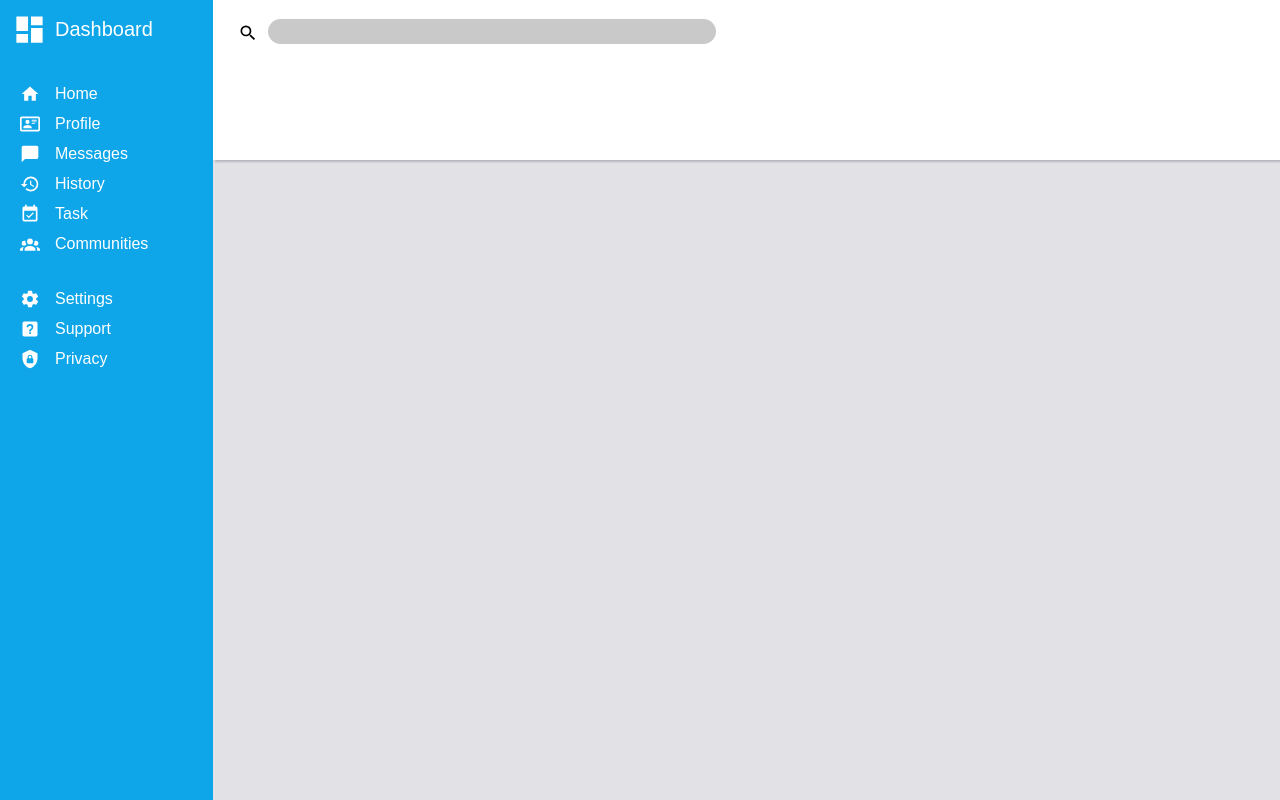
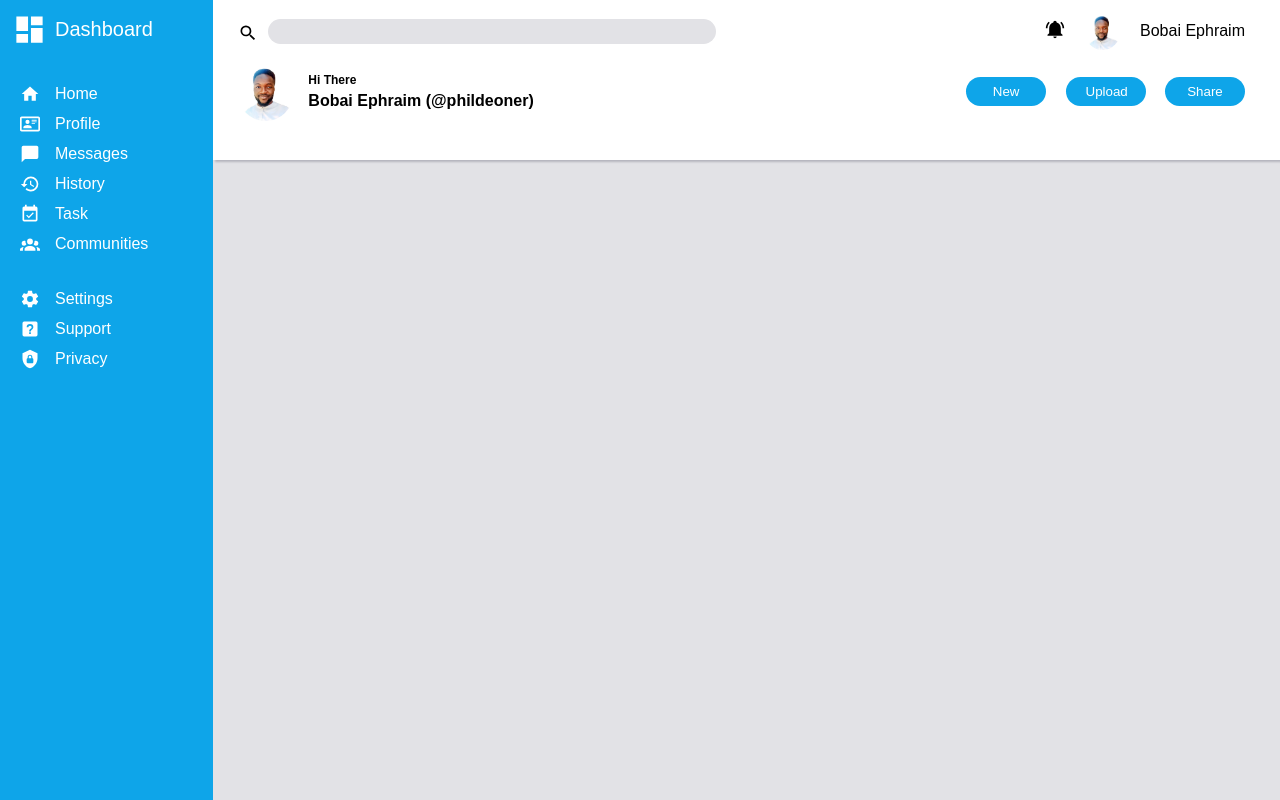
Before and after one commit to Phildeoner/admin-dashboard, a website: page index.html in a window 1280 px wide. Drawn offline with Linux system fonts and the light colour scheme.

Commit message:
Add and style buttons in top class

```diff
--- a/index.html
+++ b/index.html
@@ -57,9 +57,31 @@
     </div>
     <div class="main-body">
       <div class="top">
-        <div class="search">
-          <a href="#"><img src="./Images/magnify.svg" alt="search icon"></a>
-          <input type="text">
+        <div class="part1">
+          <div class="search">
+            <a href="#"><img src="./Images/magnify.svg" alt="search icon"></a>
+            <input type="text">
+          </div>
+          <div class="part2">
+            <a href="#"><img src="./Images/bell-ring.svg" alt="Notification ion"></a>
+            <img class="dp" src="./Images/Dp.jpg" alt="">
+            <p class="name">Bobai Ephraim</p>
+          </div>
+        </div>
+        <div class="bottom">
+          <div class="end">
+            <div class="left">
+              <img class="dp" src="./Images/Dp.jpg" alt="">
+              <div>
+                <p class="mini">Hi There</p><span>Bobai Ephraim (@phildeoner)</span>
+              </div>
+            </div>
+            <div class="right">
+              <button>New</button>
+              <button>Upload</button>
+              <button>Share</button>
+            </div>
+          </div>
         </div>
 
       </div>
--- a/style.css
+++ b/style.css
@@ -91,10 +91,84 @@ a {
   align-items: center;
 }
 
+.part1 {
+  display: flex;
+  align-items: center;
+  justify-content: space-between;
+  padding-right: 35px;
+}
+
+.part2 {
+  display: flex;
+  align-items: center;
+  gap: 20px;
+}
+
+.part2 img{
+  width: 20px;
+}
+
+.part2 img.dp{
+  width: 35px;
+  border-radius: 20px;
+}
+
 input {
   padding: 5px;
   width: 35vw;
   border: none;
-  background-color: #c9c9c9;
+  background-color: #e2e2e6;
   border-radius: 15px;
 }
+
+.left img.dp {
+  width: 55px;
+  border-radius: 30px;
+  margin-right: 15px;
+}
+
+.bottom {
+  padding-left: 25px;
+}
+
+.mini {
+  margin: 0;
+  font-weight: 700;
+  font-size: 12px;
+  margin-bottom: 5px;
+}
+
+.left {
+  display: flex;
+  align-items: center;
+}
+
+span {
+  margin: 0;
+}
+
+.left {
+  display: flex;
+  font-weight: 700;
+}
+
+.end {
+  display: flex;
+  align-items: center;
+  justify-content: space-between;
+}
+
+button{
+  padding: 7px 20px;
+  width: 80px;
+  border-radius: 20px;
+  border: none;
+  background-color: #0ea5e9;
+  color: white;
+  margin-left: 15px;
+  cursor: pointer;
+}
+
+.right {
+  padding-right: 35px;
+}
```
Also changed, not shown: Images/Dp.jpg (added), Images/Picsart_23-01-19_00-28-59-296~2.jpg (added).
